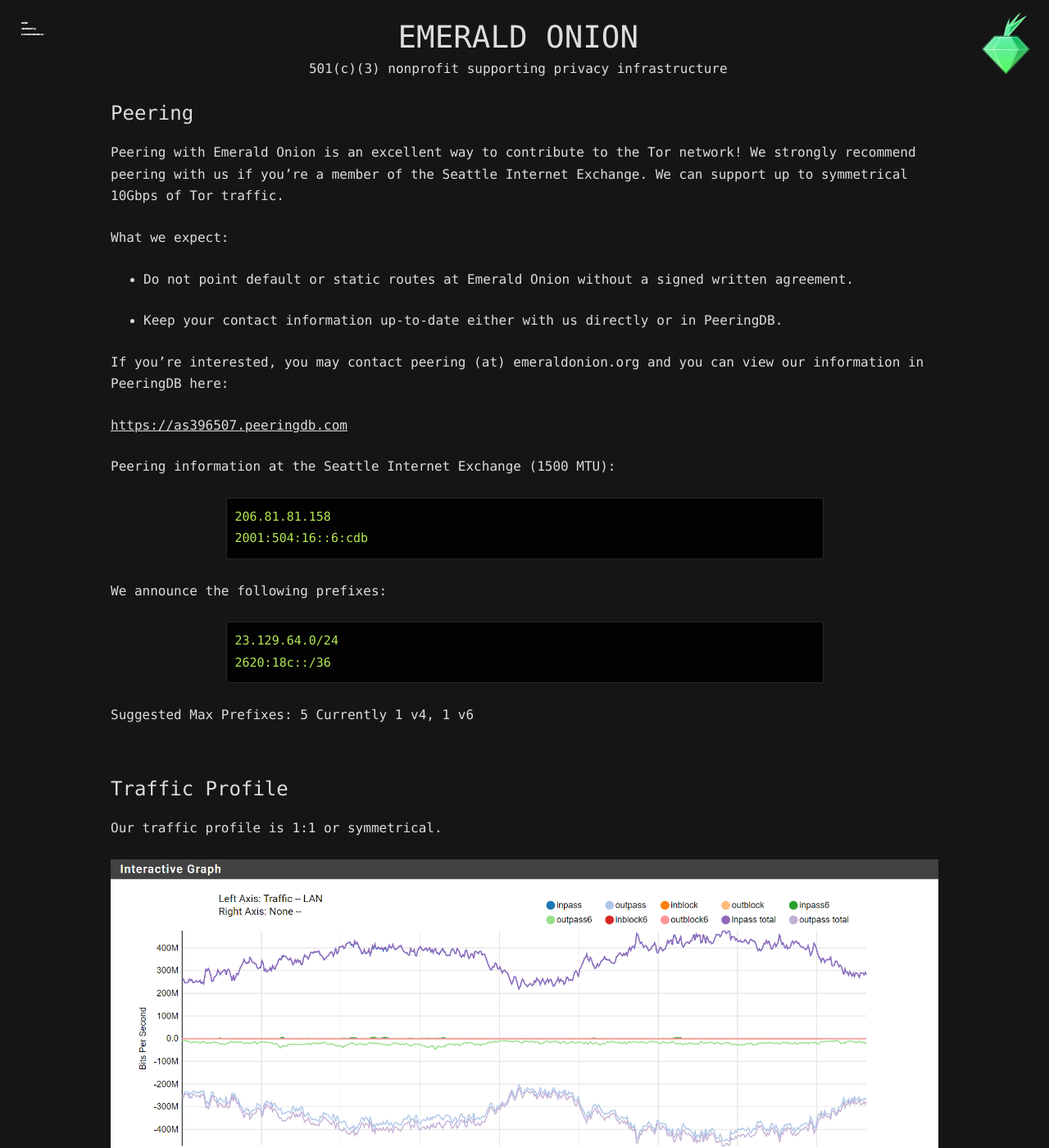
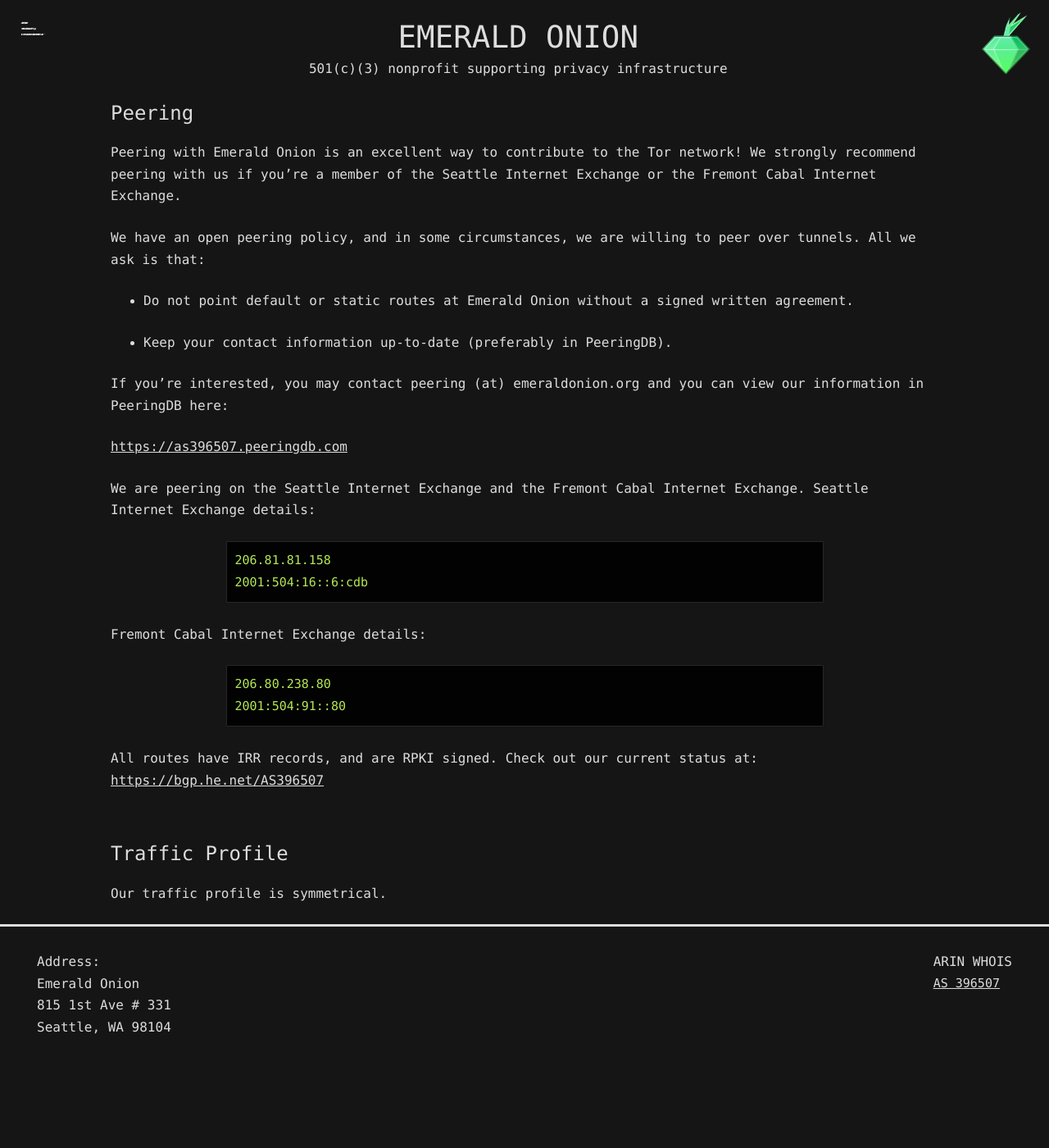
Before and after one commit to emeraldonion/emeraldonion.github.io, a Jekyll site: the page built from peering/index.markdown, in a window 1280 px wide and 1400 px high. Shown: the whole window at 82% size. Built offline with Jekyll 4.4.1, drawn with Linux system fonts in a browser that asks for light colours; some of the changed text lies outside the part shown.

Commit message:
Update index.markdown

```diff
--- a/peering/index.markdown
+++ b/peering/index.markdown
@@ -9,47 +9,34 @@
 wordpress_id: 282
 ---
 
-Peering with Emerald Onion is an excellent way to contribute to the Tor network! We strongly recommend peering with us if you're a member of the Seattle Internet Exchange. We can support up to symmetrical 10Gbps of Tor traffic.
+Peering with Emerald Onion is an excellent way to contribute to the Tor network! We strongly recommend peering with us if you're a member of the Seattle Internet Exchange or the Fremont Cabal Internet Exchange.
 
-What we expect:
-
-
+We have an open peering policy, and in some circumstances, we are willing to peer over tunnels. All we ask is that:
 
 
   * Do not point default or static routes at Emerald Onion without a signed written agreement.
 
 
-  * Keep your contact information up-to-date either with us directly or in PeeringDB.
+  * Keep your contact information up-to-date (preferably in PeeringDB).
 
 
 If you're interested, you may contact peering (at) emeraldonion.org and you can view our information in PeeringDB here:
 
 [https://as396507.peeringdb.com](https://as396507.peeringdb.com)
 
-Peering information at the Seattle Internet Exchange (1500 MTU):
+We are peering on the Seattle Internet Exchange and the Fremont Cabal Internet Exchange. Seattle Internet Exchange details:
 
 
     206.81.81.158
     2001:504:16::6:cdb
 
+Fremont Cabal Internet Exchange details:
 
-We announce the following prefixes:
+    206.80.238.80
+    2001:504:91::80
 
-
-    23.129.64.0/24
-    2620:18c::/36
-
-
-Suggested Max Prefixes: 5
-Currently 1 v4, 1 v6
-
-
+All routes have IRR records, and are RPKI signed. Check out our current status at: [https://bgp.he.net/AS396507](https://bgp.he.net/AS396507)
 
 # Traffic Profile
 
-
-Our traffic profile is 1:1 or symmetrical.
-
-[![](/images/trafficprofile.png)](/images/trafficprofile.png)
-
-Last Updated: 9/3/2017
+Our traffic profile is symmetrical.
```
